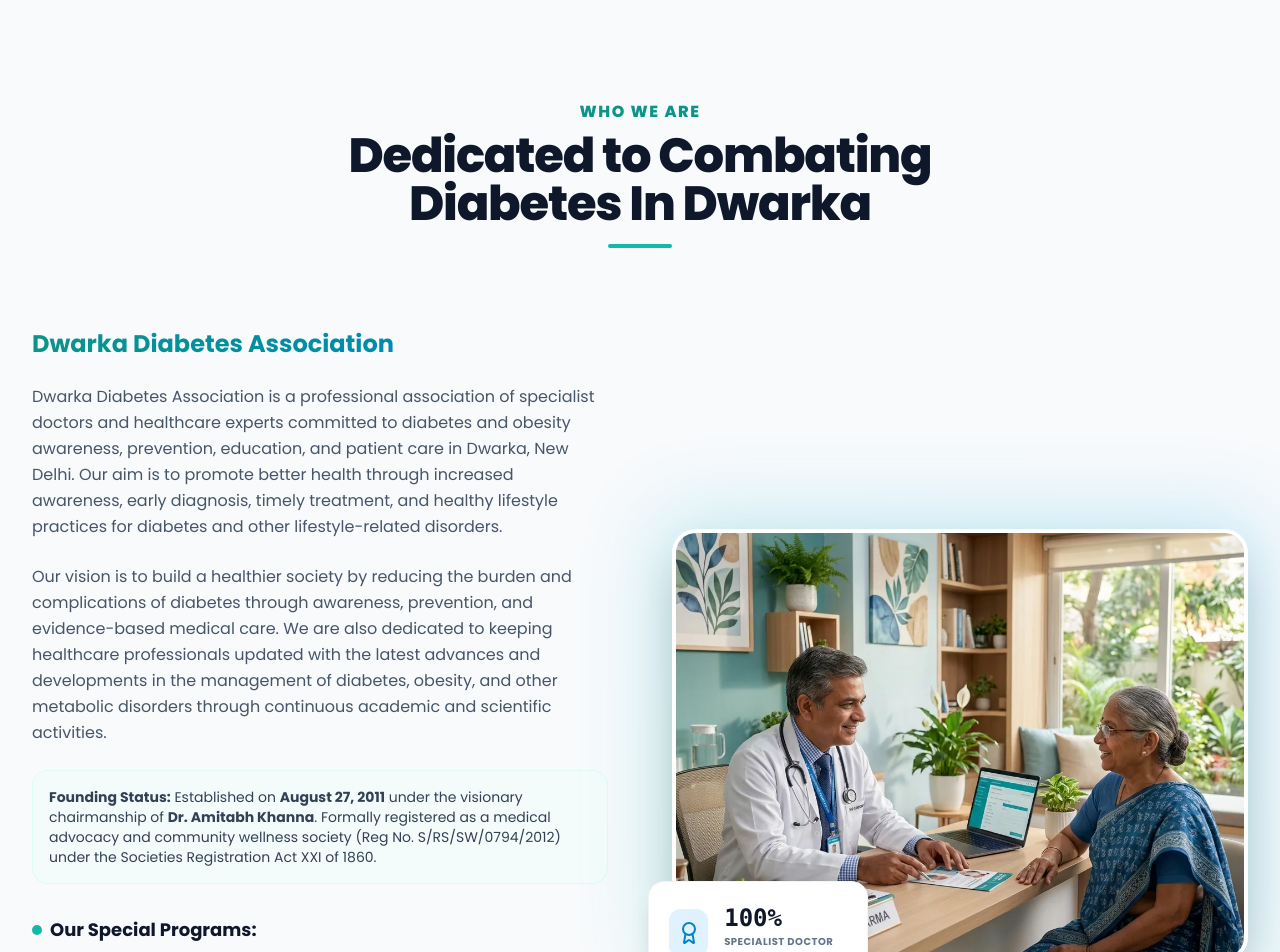
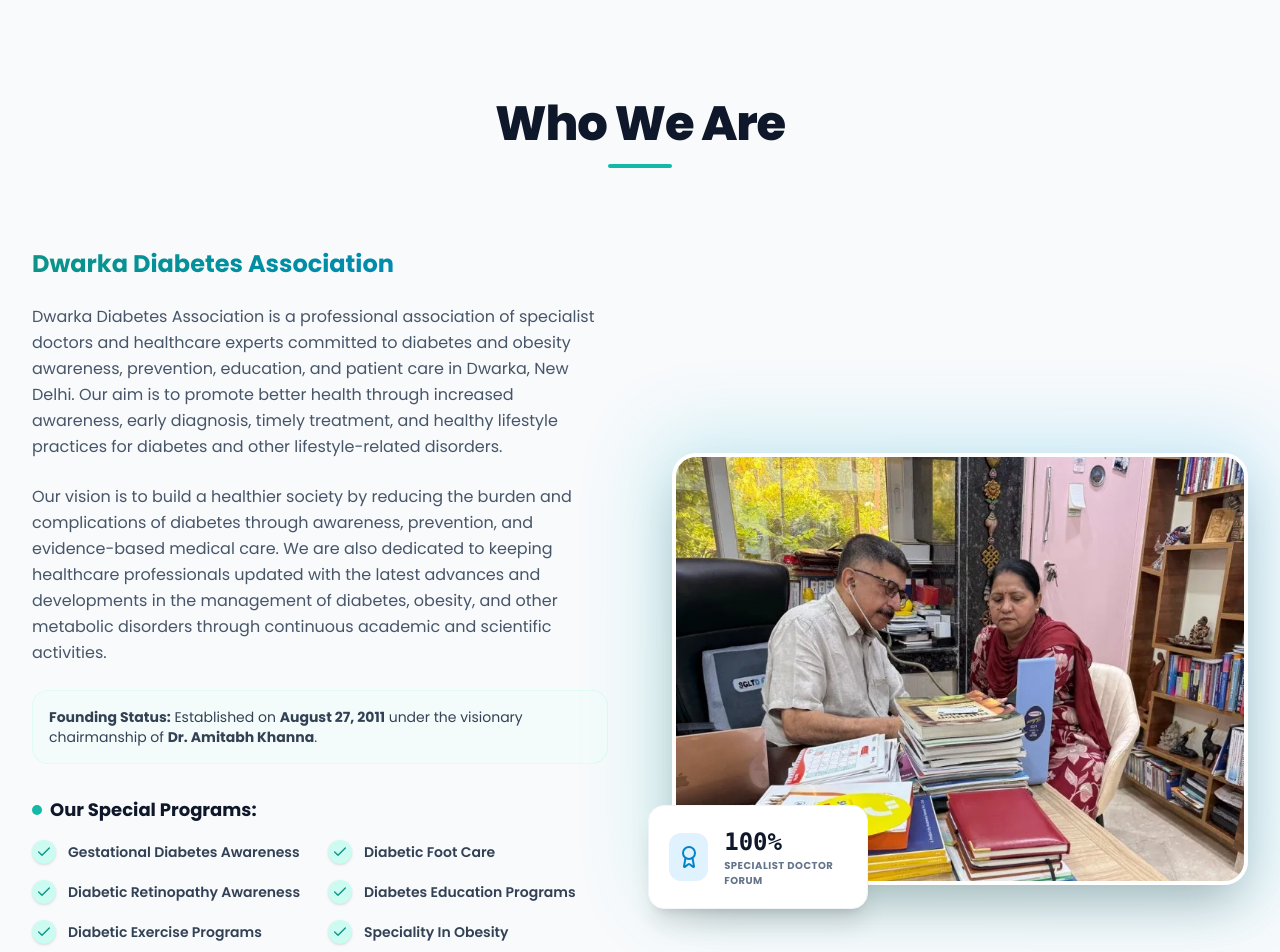
Before and after one commit to Akshatsah04/dwarka-diabetes-association, a React (Vite) app: page / in a window 1280 px wide. Shown: the part 860-1812 px from the top of the page. Built offline with nearby package versions, Linux system fonts and the light colour scheme.

Commit message:
feat: initialize App.jsx and add about section image asset

```diff
--- a/src/App.jsx
+++ b/src/App.jsx
@@ -614,12 +614,9 @@
 
           {/* Section title */}
           <div className="text-center max-w-3xl mx-auto mb-16 md:mb-20">
-            <h2 className="text-base text-medical-600 font-extrabold uppercase tracking-widest mb-2">
+            <h2 className="text-3xl sm:text-4xl md:text-5xl font-extrabold text-navy-900 tracking-tight">
               Who We Are
             </h2>
-            <h3 className="text-3xl sm:text-4xl md:text-5xl font-extrabold text-navy-900 tracking-tight">
-              Dedicated to Combating Diabetes In Dwarka
-            </h3>
             <div className="w-16 h-1 bg-medical-500 mx-auto mt-4 rounded-full" />
           </div>
 
@@ -648,7 +645,7 @@
               </p>
 
               <div className="p-4 bg-medical-50/50 rounded-2xl border border-medical-100/50 text-xs sm:text-sm text-navy-700">
-                <strong>Founding Status:</strong> Established on <strong>August 27, 2011</strong> under the visionary chairmanship of <strong>Dr. Amitabh Khanna</strong>. Formally registered as a medical advocacy and community wellness society (Reg No. S/RS/SW/0794/2012) under the Societies Registration Act XXI of 1860.
+                <strong>Founding Status:</strong> Established on <strong>August 27, 2011</strong> under the visionary chairmanship of <strong>Dr. Amitabh Khanna</strong>.
               </div>
 
               {/* Special Programs Section */}
@@ -663,7 +660,8 @@
                     'Diabetic Foot Care',
                     'Diabetic Retinopathy Awareness',
                     'Diabetes Education Programs',
-                    'Diabetic Exercise Programs'
+                    'Diabetic Exercise Programs',
+                    'Speciality In Obesity',
                   ].map((item, idx) => (
                     <div key={idx} className="flex items-center gap-3 text-navy-700 group/item hover:text-medical-600 transition-colors">
                       <div className="flex-shrink-0 w-6 h-6 rounded-full bg-medical-100 flex items-center justify-center text-medical-600 shadow-sm group-hover/item:bg-medical-500 group-hover/item:text-white transition-colors duration-300">
@@ -696,7 +694,7 @@
                 visible: { opacity: 1, x: 0 }
               }}
               transition={{ duration: 0.6 }}
-              className="relative"
+              className="relative lg:translate-y-6"
             >
               {/* Back card outline glow */}
               <div className="absolute -inset-4 bg-gradient-to-tr from-medical-500 to-skycare-500 rounded-3xl opacity-20 blur-2xl z-0" />
@@ -705,10 +703,10 @@
                 <img
                   src="/about_dda.webp"
                   alt="DDA Healthcare Consultation"
-                  className="w-full h-full object-cover group-hover:scale-105 transition-transform duration-700 ease-out"
+                  className="w-full h-full object-cover object-[center_20%] group-hover:scale-105 transition-transform duration-700 ease-out"
                   loading="lazy"
                 />
-                <div className="absolute inset-0 bg-gradient-to-t from-navy-950/60 to-transparent opacity-0 group-hover:opacity-100 transition-opacity duration-300 flex items-end p-6">
+                <div className="absolute inset-0 bg-gradient-to-t from-navy-950/60 to-transparent opacity-0 group-hover:opacity-100 transition-opacity duration-300 flex items-start p-6">
                   <span className="text-white text-sm font-semibold tracking-wide bg-medical-500/80 backdrop-blur-sm px-4 py-2 rounded-xl">
                     Dedicated Support Sessions
                   </span>
```
Also changed, not shown: public/about_dda.webp.
